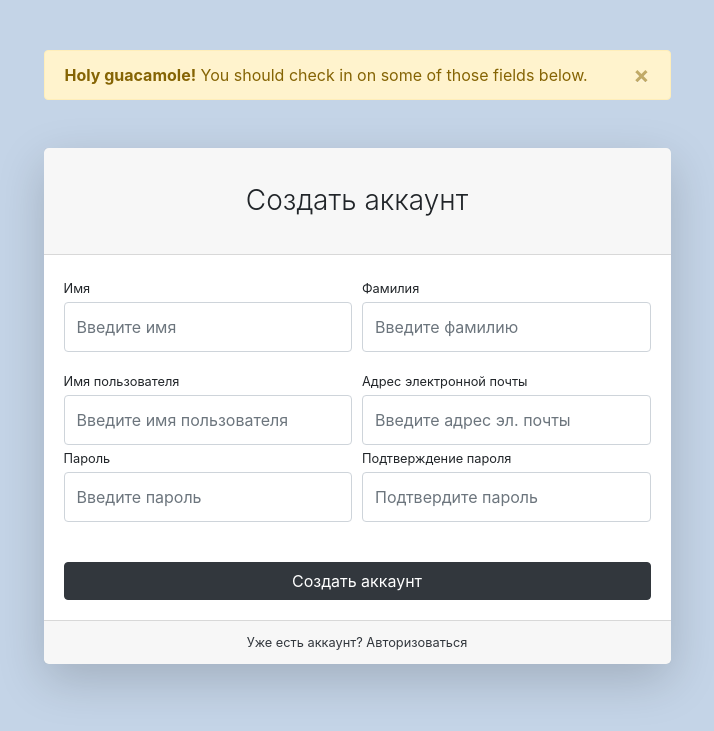
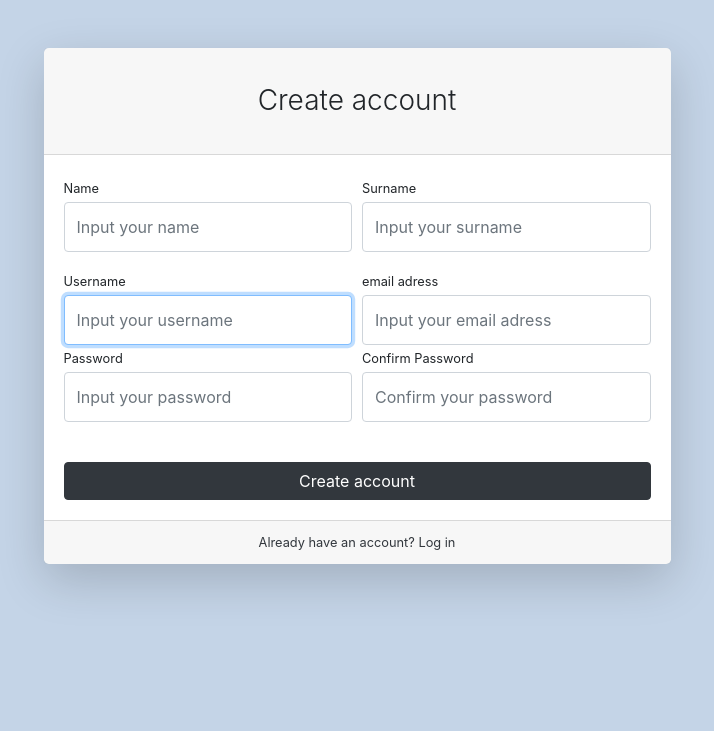
Before and after one commit to Joseph7Cartaphilus/Semistrovka, a Django app: page /Users/register/ in a window 1280 px wide. Shown: the top 731 px of the page, without its empty margins (283-997 px from the left). Run offline with Django 4.2, Linux system fonts and the light colour scheme; parts of the project's set-up code (start-up, migrations or seed data) failed here and were passed over; some libraries are stand-ins or nearby versions.

Commit message:
edit register template

```diff
--- a/users/templates/register.html
+++ b/users/templates/register.html
@@ -1,102 +1,80 @@
+{% extends 'base.html' %}
+
 {% load static %}
-<!DOCTYPE html>
-<html lang="en">
-<head>
-    <meta charset="utf-8"/>
-    <meta http-equiv="X-UA-Compatible" content="IE=edge"/>
-    <meta name="viewport" content="width=device-width, initial-scale=1, shrink-to-fit=no"/>
-    <meta name="description" content=""/>
-    <meta name="author" content=""/>
-    <title>Store - Регистрация</title>
-    <link href="{% static 'css/auth.css' %}" rel="stylesheet"/>
-    <script src="https://cdnjs.cloudflare.com/ajax/libs/font-awesome/5.15.1/js/all.min.js"
-            crossorigin="anonymous"></script>
-</head>
-<body class="bg-primary">
-<div id="layoutAuthentication">
-    <div id="layoutAuthentication_content">
+
+{% block content %}
     <main>
         <div class="container">
             <div class="row justify-content-center">
                 <div class="col-lg-7">
+                    {% if form.errors %}
                         <div class="alert alert-warning alert-dismissible fade show" role="alert"
                              style="margin-top: 50px;">
-                            <strong>Holy guacamole!</strong> You should check in on some of those fields below.
+                            {{ form.errors }}
                             <button type="button" class="close" data-dismiss="alert" aria-label="Close">
                                 <span aria-hidden="true">&times;</span>
                             </button>
                         </div>
+                    {% endif %}
                     <div class="card shadow-lg border-0 rounded-lg mt-5">
-                            <div class="card-header"><h3 class="text-center font-weight-light my-4">Создать аккаунт</h3>
+                        <div class="card-header"><h3 class="text-center font-weight-light my-4">Create account</h3>
                         </div>
                         <div class="card-body">
-                                <form>
+                            <form action="{% url 'register' %}" method="post">
+                                {% csrf_token %}
                                 <div class="form-row">
                                     <div class="col-md-6">
                                         <div class="form-group">
-                                                <label class="small mb-1" for="inputFirstName">Имя</label>
-                                                <input class="form-control py-4" id="inputFirstName" type="text"
-                                                       placeholder="Введите имя"/>
+                                            <label class="small mb-1"
+                                                   for="{{ form.first_name.id_for_label }}">Name</label>
+                                            {{ form.first_name }}
                                         </div>
                                     </div>
                                     <div class="col-md-6">
                                         <div class="form-group">
-                                                <label class="small mb-1" for="inputLastName">Фамилия</label>
-                                                <input class="form-control py-4" id="inputLastName" type="text"
-                                                       placeholder="Введите фамилию"/>
+                                            <label class="small mb-1"
+                                                   for="{{ form.last_name.id_for_label }}">Surname</label>
+                                            {{ form.last_name }}
                                         </div>
                                     </div>
                                 </div>
                                 <div class="form-row">
                                     <div class="col-md-6">
-                                            <label class="small mb-1" for="inputUsername">Имя пользователя</label>
-                                            <input class="form-control py-4" id="inputUsername" type="text"
-                                                   aria-describedby="usernameHelp"
-                                                   placeholder="Введите имя пользователя"/>
+                                        <label class="small mb-1" for="{{ form.username.id_for_label }}">Username</label>
+                                        {{ form.username }}
                                     </div>
                                     <div class="col-md-6">
-                                            <label class="small mb-1" for="inputEmailAddress">Адрес электронной
-                                                почты</label>
-                                            <input class="form-control py-4" id="inputEmailAddress" type="email"
-                                                   aria-describedby="emailHelp"
-                                                   placeholder="Введите адрес эл. почты"/>
+                                        <label class="small mb-1" for="{{ form.email.id_for_label }}">email adress</label>
+                                        {{ form.email }}
                                     </div>
                                 </div>
                                 <div class="form-row">
                                     <div class="col-md-6">
                                         <div class="form-group">
-                                                <label class="small mb-1" for="inputPassword">Пароль</label>
-                                                <input class="form-control py-4" id="inputPassword" type="password"
-                                                       placeholder="Введите пароль"/>
+                                            <label class="small mb-1"
+                                                   for="{{ form.password1.id_for_label }}">Password</label>
+                                            {{ form.password1 }}
                                         </div>
                                     </div>
                                     <div class="col-md-6">
                                         <div class="form-group">
-                                                <label class="small mb-1" for="inputConfirmPassword">Подтверждение
-                                                    пароля</label>
-                                                <input class="form-control py-4" id="inputConfirmPassword"
-                                                       type="password" placeholder="Подтвердите пароль"/>
+                                            <label class="small mb-1" for="{{ form.password2.id_for_label }}">Confirm Password</label>
+                                            {{ form.password2 }}
                                         </div>
                                     </div>
                                 </div>
                                 <div class="form-group mt-4 mb-0">
-                                        <input class="btn btn-primary btn-block" type="submit" value="Создать аккаунт">
+                                    <input class="btn btn-primary btn-block" type="submit" value="Create account">
                                 </div>
                             </form>
                         </div>
                         <div class="card-footer text-center">
-                                <div class="small"><a href="{% url 'login' %}">Уже есть аккаунт? Авторизоваться</a></div>
+                            <div class="small"><a href="{% url 'login' %}">Already have an account? Log in</a>
+                            </div>
                         </div>
                     </div>
                 </div>
             </div>
         </div>
     </main>
-    </div>
-</div>
-<script src="https://code.jquery.com/jquery-3.5.1.slim.min.js" crossorigin="anonymous"></script>
-<script src="https://cdn.jsdelivr.net/npm/bootstrap@4.5.3/dist/js/bootstrap.bundle.min.js"
-        crossorigin="anonymous"></script>
-<script src="{% static 'js/auth.js' %}"></script>
-</body>
-</html>
+{% endblock %}
```
Lines whose indentation alone changed are shown as unchanged.
